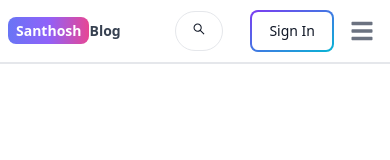
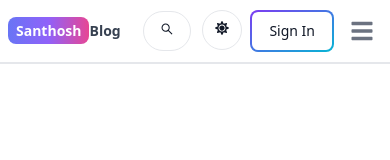
Before and after one commit to santhosh-mce/mern-blogs, a React (Vite) app in the folder client/: page / in a window 390 px wide. Shown: the top 160 px of the page. Built offline with nearby package versions, Linux system fonts and the light colour scheme; no server answers.

Commit message:
first commit

```diff
--- a/client/src/components/Header.jsx
+++ b/client/src/components/Header.jsx
@@ -75,7 +75,7 @@ export default function Header() {
       </Button>
       <div className='flex gap-2 md:order-2'>
         <Button
-          className='w-12 h-10 hidden sm:inline'
+          className='w-10 sm:w-12 h-10 sm:inline'
           color='gray'
           pill
           onClick={() => dispatch(toggleTheme())}
```
